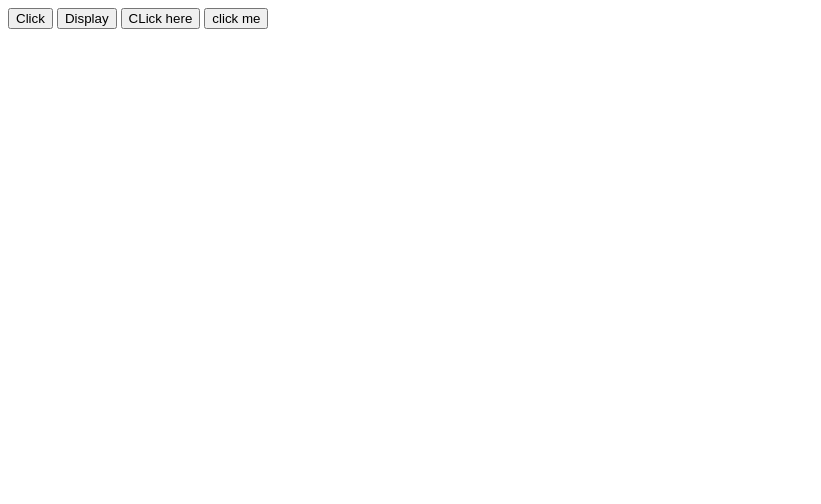
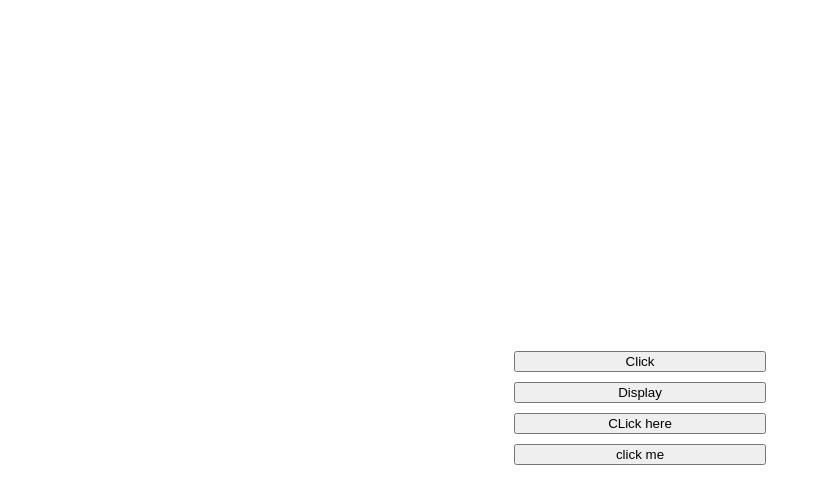
Before and after one commit to muthu004/Track-of-Javascript-learning, a plain HTML site: page DOM/events js/index.html in a window 1280 px wide. Shown: the whole page, without its empty margins (0-821 px from the left). Drawn offline with Linux system fonts and the light colour scheme.

Commit message:
added styles

```diff
--- a/DOM/events js/index.html
+++ b/DOM/events js/index.html
@@ -4,12 +4,16 @@
     <meta charset="UTF-8">
     <meta name="viewport" content="width=device-width, initial-scale=1.0">
     <title>Document</title>
+    <link rel="stylesheet" href="style.css">
 </head>
 <body>
-    <button class="first" onclick="console.log('hello')">Click</button>  <!-- event handlers in html -->
+    <div class="container">
+ <button class="first" onclick="console.log('hello')">Click</button>  <!-- event handlers in html -->
     <button class="second" onclick="display()">Display</button>  <!-- using functions -->
     <button id="third">CLick here</button>
     <button id="fourth">click me</button>
+    </div>
+
     <script src="script.js"></script>
 </body>
 </html>
--- /dev/null
+++ b/DOM/events js/style.css
@@ -0,0 +1,13 @@
+body{
+    display: flex;
+    justify-content: center;
+    height: 100vh;
+}
+
+.container{
+    justify-content: center;
+    display: flex;
+    flex-direction: column;
+    gap: 10px;
+    width: 20%;
+}
```
